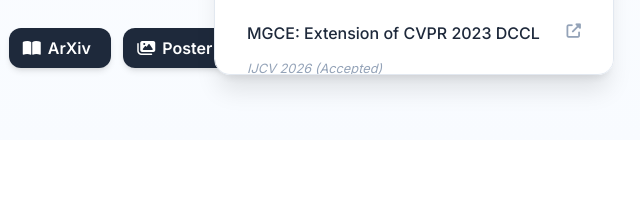
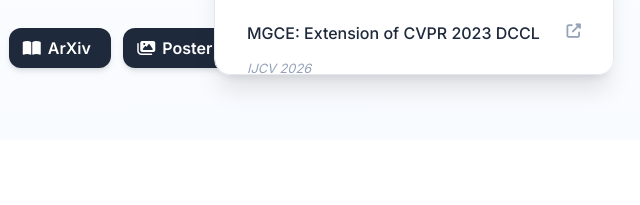
Before and after one commit to HaiyangZheng/EAGC, a plain HTML site: page index.html in a window 1280 px wide. Both pictures are taken after a click on the button "More Works". Shown: the part 570-775 px from the top of the page, 634-1274 px from the left. Drawn offline with Linux system fonts and the light colour scheme.

Commit message:
Update IJCV venue label

```diff
--- a/index.html
+++ b/index.html
@@ -123,7 +123,7 @@
         <a href="https://github.com/HaiyangZheng/MGCE" class="work-item" target="_blank" rel="noopener noreferrer">
           <div class="work-info">
             <h5>MGCE: Extension of CVPR 2023 DCCL</h5>
-            <span class="work-venue">IJCV 2026 (Accepted)</span>
+            <span class="work-venue">IJCV 2026</span>
           </div>
           <i class="fas fa-external-link-alt"></i>
         </a>
```
